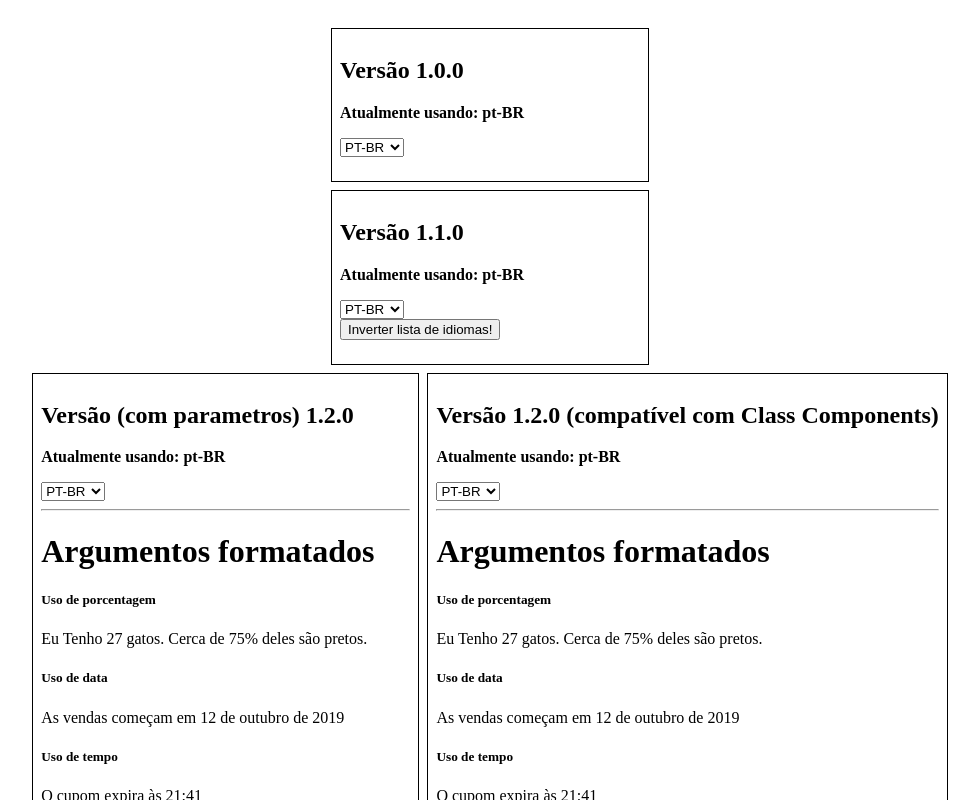
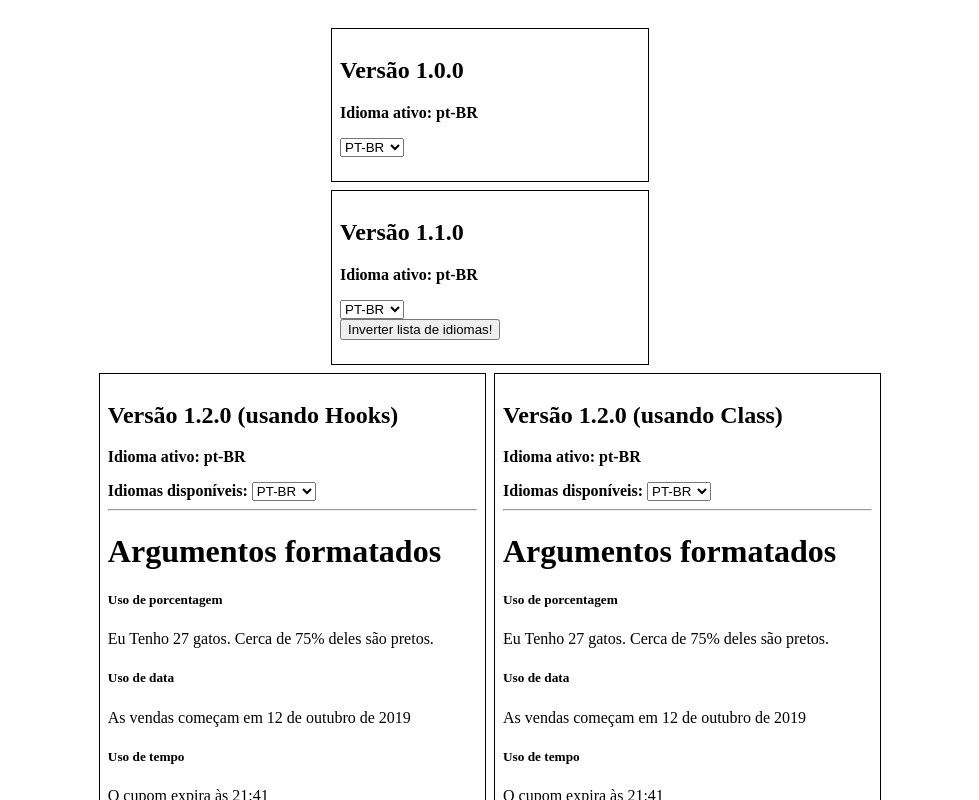
Before and after one commit to znti/react-i18n, a React (Create React App) app: page / in a window 1280 px wide. Shown: the top 800 px of the page, without its empty margins (150-1129 px from the left). Built offline with nearby package versions, Linux system fonts and the light colour scheme.

Commit message:
Differentiate Class and Funcional components by name and adjust version text

```diff
--- a/src/pages/Retrocompat/V120/V1.2.0_classComponent.jsx
+++ b/src/pages/Retrocompat/V120/ClassComponent.jsx
@@ -20,10 +20,11 @@ class V120ClassComponent extends React.Component {
 
         return (
             <Section
-                title={t('versionCompatibleCC', version)}
+                title={t('versionWithClass', version)}
                 description={`${t('description')}: ${language}`}
                 options={(
                     <>
+                        <span><strong>{`${t('options')}: `}</strong></span>
                         <select value={language} onChange={(e) => setLanguage(e.target.value)}>
                             {
                                 options.map((option) => (
--- a/src/pages/Retrocompat/V120/V1.2.0.jsx
+++ b/src/pages/Retrocompat/V120/FunctionalComponent.jsx
@@ -26,10 +26,11 @@ export default function V1_2_0() {
 
     return (
         <Section
-            title={t('versionWithParam', version)}
+            title={t('versionWithHooks', version)}
             description={`${t('description')}: ${language}`}
             options={(
                 <>
+                    <span><strong>{`${t('options')}: `}</strong></span>
                     <select value={language} onChange={(e) => setLanguage(e.target.value)}>
                         {
                             options.map((option) => (
--- a/src/pages/Retrocompat/V120/index.js
+++ b/src/pages/Retrocompat/V120/index.js
@@ -1,7 +1,7 @@
 
 import React from 'react';
-import FunctionalComponent from './V1.2.0';
-import ClassComponent from './V1.2.0_classComponent';
+import FunctionalComponent from './FunctionalComponent';
+import ClassComponent from './ClassComponent';
 
 export default function V120() {
 
--- a/src/pages/Retrocompat/i18n.js
+++ b/src/pages/Retrocompat/i18n.js
@@ -2,12 +2,12 @@ export default {
     'en-US': {
         title: 'Retrocompatibility test',
         version: 'Version',
-        description: 'Currently using',
-        options: 'Options',
+        description: 'Active language',
+        options: 'Languages available',
         button: 'Revert languages list!',
 
-        versionWithParam: 'Version (with params) {v}',
-        versionCompatibleCC: 'Version {v} (compatible with Class Components)',
+        versionWithHooks: 'Version {v} (using Hooks)',
+        versionWithClass: 'Version {v} (using Class)',
 
         formatArgs: 'Formatted Arguments',
         'formatArgs.percentUsage': 'Percent Usage',
@@ -32,12 +32,12 @@ export default {
     'pt-BR': {
         title: 'Teste de retrocompatibilidade',
         version: 'Versão',
-        description: 'Atualmente usando',
-        options: 'Opções',
+        description: 'Idioma ativo',
+        options: 'Idiomas disponíveis',
         button: 'Inverter lista de idiomas!',
 
-        versionWithParam: 'Versão (com parametros) {v}',
-        versionCompatibleCC: 'Versão {v} (compatível com Class Components)',
+        versionWithHooks: 'Versão {v} (usando Hooks)',
+        versionWithClass: 'Versão {v} (usando Class)',
 
         formatArgs: 'Argumentos formatados',
         'formatArgs.percentUsage': 'Uso de porcentagem',
```
